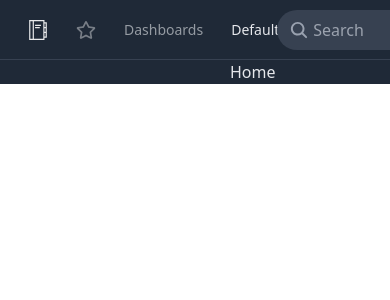
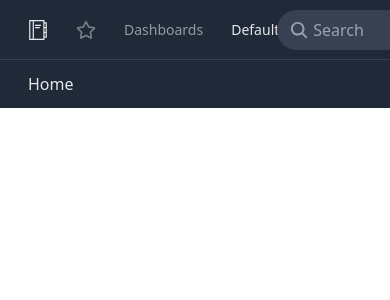
Before and after one commit to Ceci007/react-dashboard, a React (Vite) app: page / in a window 390 px wide. Shown: the top 300 px of the page. Built offline with nearby package versions, Linux system fonts and the light colour scheme.

Commit message:
Fix responsive breakpoint

```diff
--- a/src/components/Home.jsx
+++ b/src/components/Home.jsx
@@ -1,7 +1,7 @@
 const Home = () => {
   return (
-    <div className="w-full h-full leght:bg-white dark:bg-gray-800 mt-[60px]">
-      <p className="ml-[230px] text-gray-900 dark:text-gray-200">Home</p>
+    <div className="w-full h-full py-3 px-7 leght:bg-white dark:bg-gray-800 mt-[60px]">
+      <p className="xl:ml-[230px] text-gray-900 dark:text-gray-200">Home</p>
     </div>
   )
 }
--- a/src/components/Navbar.jsx
+++ b/src/components/Navbar.jsx
@@ -9,14 +9,14 @@ const Navbar = () => {
   const { theme, toggleTheme } = useContext(ThemeCotext);
 
   return (
-    <div className={"fixed -z-10 top-0 w-full md:w-[calc(100vw - 530px)] h-[60px] flex items-center justify-between bg-white dark:bg-gray-800 border-0 border-b-[1px] border-solid " + `${theme === "dark" ? "border-b-gray-700" : "border-b-gray-200"}`}>
-      <div className="md:ml-[230px] py-3 px-7 flex items-center gap-7 h-full w-full">
+    <div className={"fixed -z-10 top-0 w-full xl:w-[calc(100vw - 530px)] h-[60px] flex items-center justify-between bg-white dark:bg-gray-800 border-0 border-b-[1px] border-solid " + `${theme === "dark" ? "border-b-gray-700" : "border-b-gray-200"}`}>
+      <div className="xl:ml-[230px] py-3 px-7 flex items-center gap-7 h-full w-full">
         <TfiAgenda size={20} color={theme === "light" ? "rgba(0, 0, 0, 0.9)" : "rgba(255, 255, 255, 0.9)"} />
         <FaRegStar size={20} color={theme === "light" ? "rgba(0, 0, 0, 0.4)" : "rgba(255, 255, 255, 0.4)"} />
         <h3 className="text-sm font-medium text-black/60 dark:text-gray-200/60">Dashboards</h3>
         <h3 className="text-sm text-gray-900 dark:text-gray-200">Default</h3>
       </div>
-      <div className="md:mr-[300px] py-3 px-7 flex items-center justify-end gap-7 h-full w-full">
+      <div className="xl:mr-[300px] py-3 px-7 flex items-center justify-end gap-7 h-full w-full">
         <div className="relative">
           <input type="text" placeholder="Search" className="bg-gray-200 dark:bg-gray-700 h-[40px] w-[200px] flex items-center py-2 px-3 pl-9 border-none focus:outline-none text-gray-900 dark:text-gray-200 placeholder:text-gray-400 rounded-3xl" />
           <IoSearch className="absolute top-[50%] -translate-y-[50%] left-3" size={20} color="#99a1af" />
--- a/src/components/Notifications.jsx
+++ b/src/components/Notifications.jsx
@@ -15,7 +15,7 @@ const Notifications = () => {
   const { theme } = useContext(ThemeCotext);
 
   return (
-    <aside className={"fixed z-60 overflow-y-auto max-h-screen h-auto right-0 top-0 w-[300px] hidden md:flex flex-col px-7 py-3 bg-white dark:bg-gray-800 text-gray-900 dark:text-gray-200 border-0 border-l-[1px] border-solid " + `${theme === "dark" ? "border-l-gray-700" : "border-l-gray-200"}`}>
+    <aside className={"fixed z-60 overflow-y-auto max-h-screen h-auto right-0 top-0 w-[300px] hidden xl:flex xl:flex-col px-7 py-3 bg-white dark:bg-gray-800 text-gray-900 dark:text-gray-200 border-0 border-l-[1px] border-solid " + `${theme === "dark" ? "border-l-gray-700" : "border-l-gray-200"}`}>
       <div>
         <h3 className="text-sm text-gray-900 dark:text-gray-200">Notifications</h3>
         <ul className="mt-2">
--- a/src/components/Sidebar.jsx
+++ b/src/components/Sidebar.jsx
@@ -15,7 +15,7 @@ const Sidebar = () => {
 	const { theme } = useContext(ThemeCotext);
 
   return (
-			<aside className={"fixed hidden md:block z-60 px-7 py-3 top-0 left-0 w-[230px] h-full bg-white dark:bg-gray-800 text-gray-900 dark:text-gray-200 border-0 border-r-[1px] border-solid " + `${theme === "dark" ? "border-r-gray-700" : "border-r-gray-200"}` }>
+			<aside className={"fixed hidden xl:block z-60 px-7 py-3 top-0 left-0 w-[230px] h-full bg-white dark:bg-gray-800 text-gray-900 dark:text-gray-200 border-0 border-r-[1px] border-solid " + `${theme === "dark" ? "border-r-gray-700" : "border-r-gray-200"}` }>
       <div className="flex items-center gap-2">
         <img src={userPicture} alt="user" className="w-[34px] h-[34px] rounded-full" />
         <h3 className="text-sm text-gray-900 dark:text-gray-200">ByeWind</h3>
```
